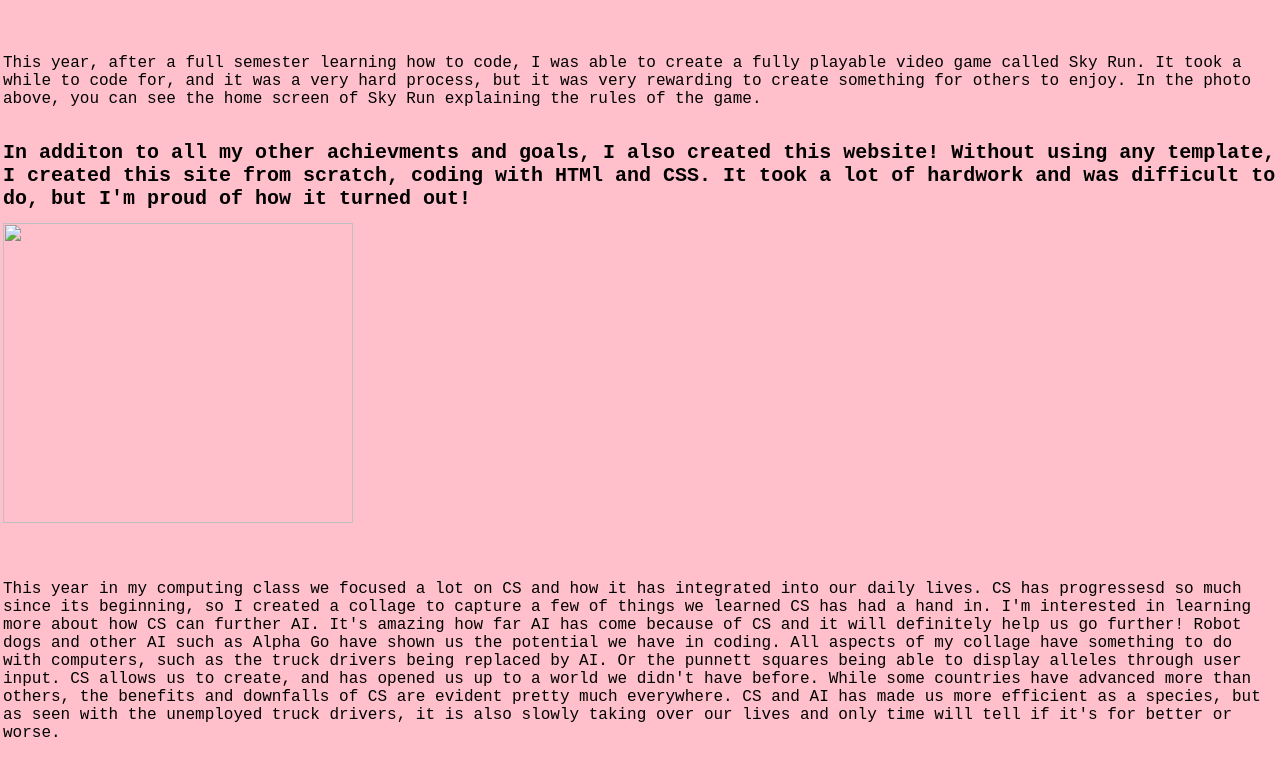
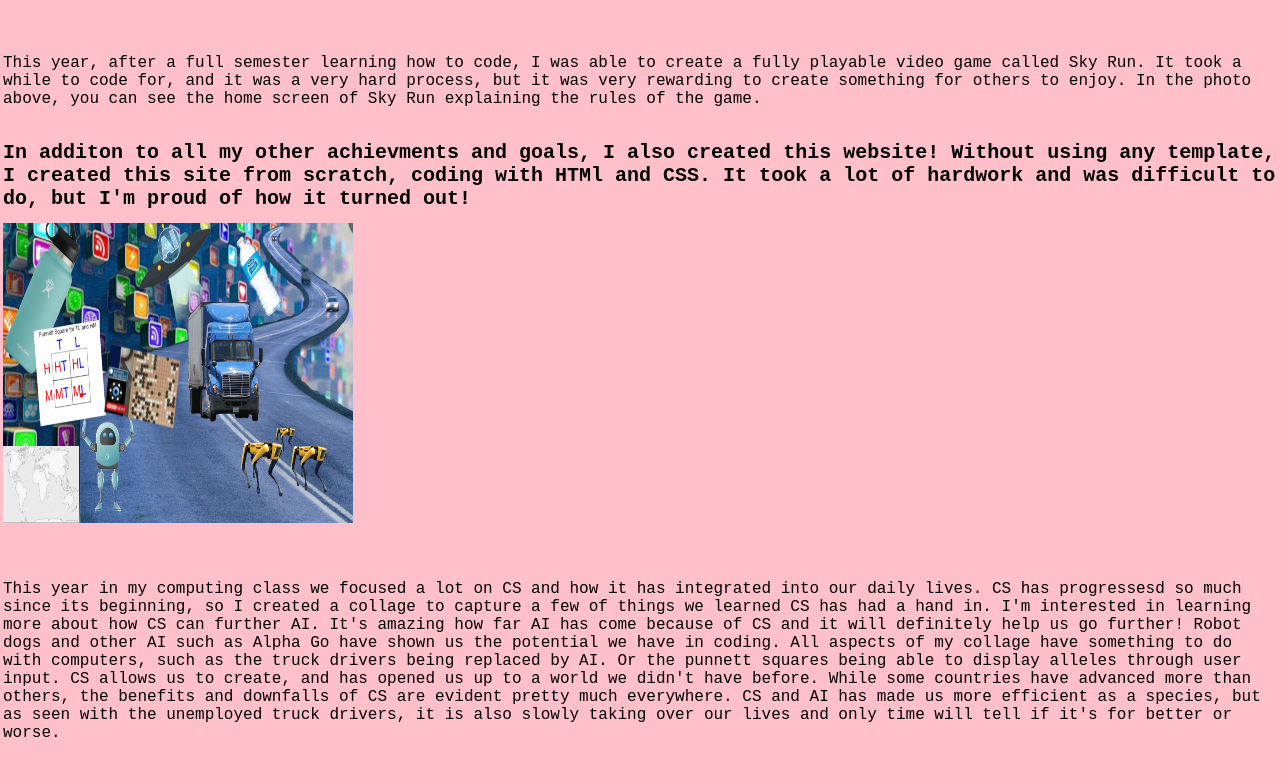
Before and after one commit to ellaya25/Joy-of-Computing, a plain HTML site: page academics.html in a window 1280 px wide. Shown: the part 2101-2862 px from the top of the page. Drawn offline with Linux system fonts and the light colour scheme; files whose address does not match are found by name.

Commit message:
Update academics.html

```diff
--- a/academics.html
+++ b/academics.html
@@ -66,7 +66,7 @@
     </tr>
     <tr>
         <td><h1 style="font-size:20px">In additon to all my other achievments and goals, I also created this website! Without using any template, I created this site from scratch, coding with HTMl and CSS. It took a lot of hardwork and was difficult to do, but I'm proud of how it turned out!</h1>
-<img src="" width="350" height="300" />
+<img src="CS collage.jpg" width="350" height="300" />
           <br>
           <br>
           <br>
```
